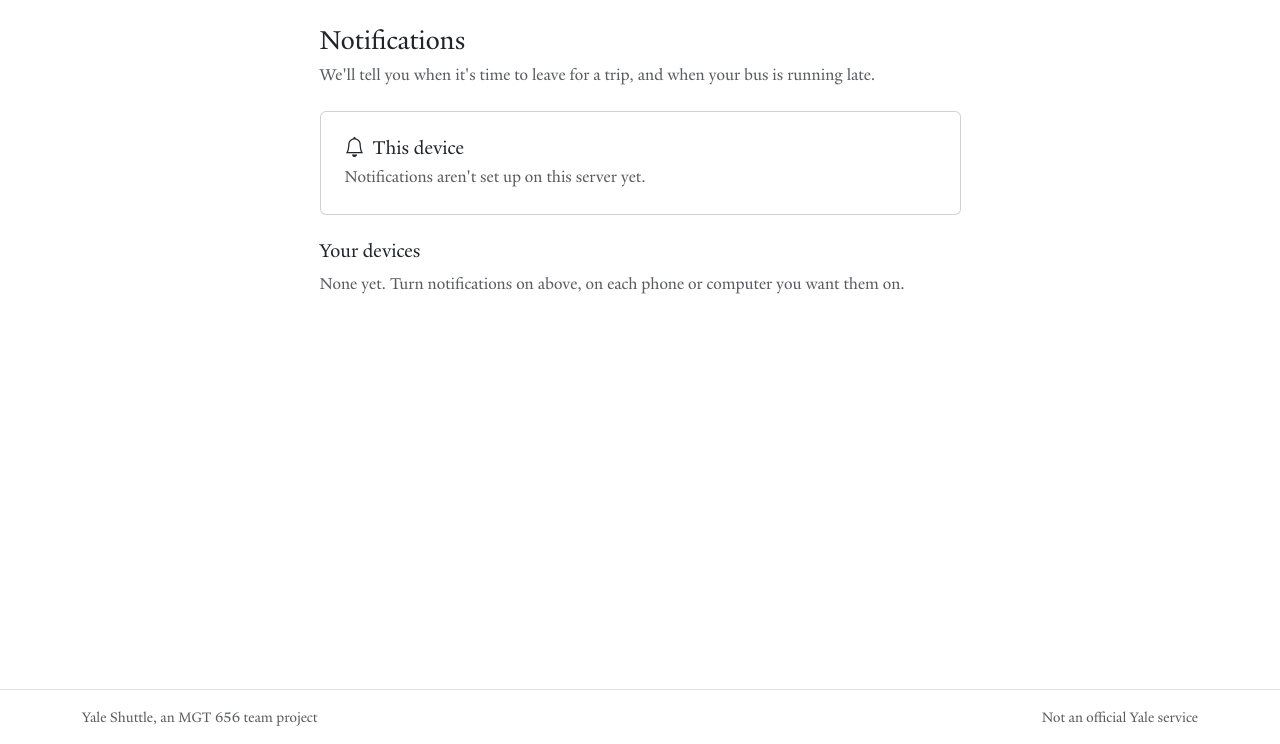
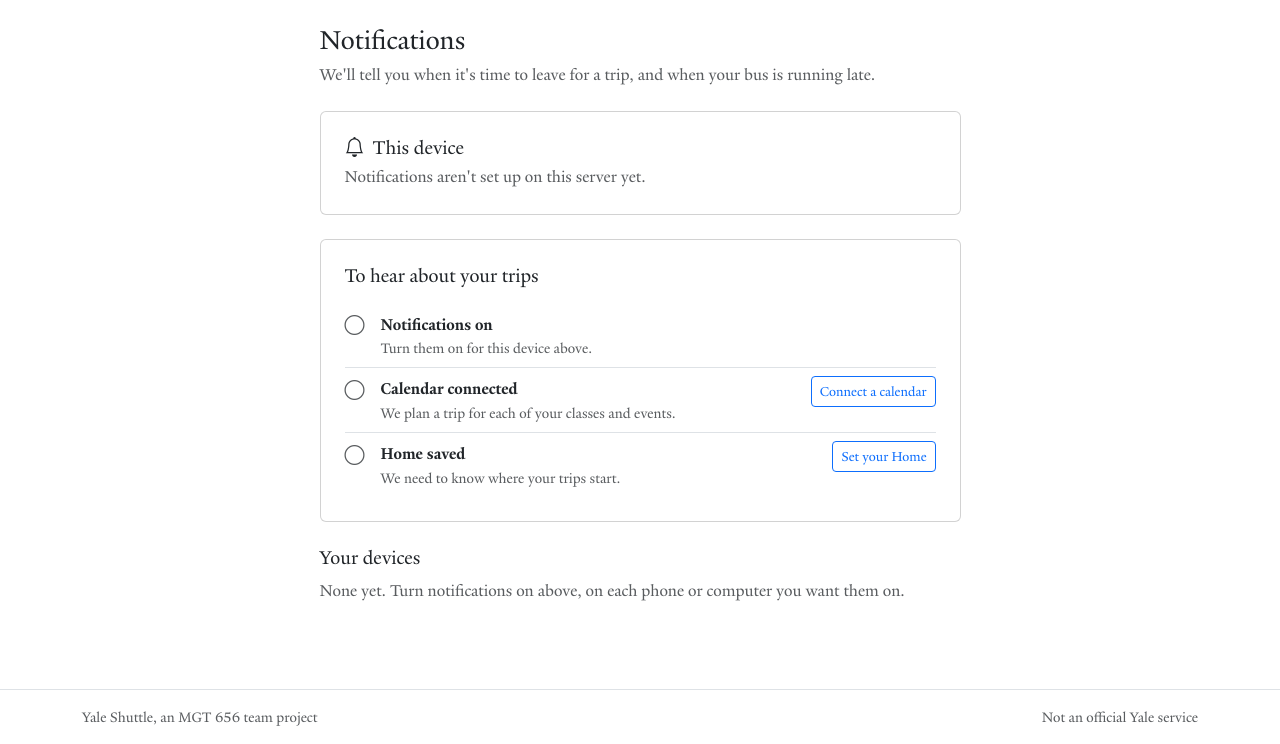
Before and after one commit to vchen017/project-yale-shuttle, a Django app: page /notifications/ in a window 1280 px wide. Shown: the part 56-800 px from the top of the page. Run offline with Django 5.2, Linux system fonts and the light colour scheme; the visitor is signed in with stand-in values (Sample User, id 1); data that the repository does not hold is empty.

Commit message:
Notifications page: say what a rider still needs to hear about their trips (#11)
A three-step checklist (notifications on, calendar connected, Home saved), each
with a link to where to do it, and what to expect once all three are done. The
home page no longer says the calendar nudge is coming next.

Co-Authored-By: Claude Sonnet 5.5 <noreply@anthropic.com>

```diff
--- a/notifications/views.py
+++ b/notifications/views.py
@@ -9,7 +9,11 @@ from django.contrib.auth.decorators import login_required
 from django.http import JsonResponse
 from django.shortcuts import get_object_or_404, redirect, render
 from django.templatetags.static import static
+from django.urls import reverse
 from django.views.decorators.http import require_POST, require_safe
+
+from calendars.models import Calendar
+from places.models import Place
 
 from . import push
 from .models import PushSubscription
@@ -17,13 +21,51 @@ from .models import PushSubscription
 BAD_SUBSCRIPTION = {"error": "That isn't a push subscription."}
 
 
+def setup_steps(user, devices):
+    """What a rider needs before we can tell them when to leave for a trip
+    (#11): a device with notifications on, a calendar with their events, and a
+    Home to start from. Each step says whether it's done and, when it isn't,
+    where to do it; the page shows them in order so a rider who turned
+    notifications on but connected nothing sees why nothing arrives."""
+    has_device = bool(devices)
+    has_calendar = Calendar.objects.filter(user=user).exists()
+    has_home = Place.objects.filter(user=user, is_home=True).exists()
+    return [
+        {
+            "done": has_device,
+            "title": "Notifications on",
+            "detail": "On for the devices below." if has_device else "Turn them on for this device above.",
+            "url": "",
+            "action": "",
+        },
+        {
+            "done": has_calendar,
+            "title": "Calendar connected",
+            "detail": "We plan a trip for each class and event on it." if has_calendar
+            else "We plan a trip for each of your classes and events.",
+            "url": reverse("calendar"),
+            "action": "Connect a calendar",
+        },
+        {
+            "done": has_home,
+            "title": "Home saved",
+            "detail": "Your trips start from there." if has_home else "We need to know where your trips start.",
+            "url": reverse("my-places"),
+            "action": "Set your Home",
+        },
+    ]
+
+
 @login_required
 def notifications(request):
     devices = request.user.push_subscriptions.all()
+    steps = setup_steps(request.user, devices)
     return render(
         request,
         "notifications/settings.html",
         {
+            "steps": steps,
+            "all_set": all(step["done"] for step in steps),
             "devices": devices,
             "endpoints": [device.endpoint for device in devices],
             "public_key": settings.VAPID_PUBLIC_KEY if push.is_configured() else "",
--- a/templates/core/home.html
+++ b/templates/core/home.html
@@ -67,7 +67,7 @@
       <p class="mb-0 text-body-secondary">Tell us when a bus never came or skipped your stop. It shows where the official times fall short.</p>
     </div>
   </div>
-  <p class="small text-body-secondary mt-3 mb-0">Coming next: connect your class schedule and get a nudge when it's time to walk to your stop.</p>
+  <p class="small text-body-secondary mt-3 mb-0"><a href="{% url 'calendar' %}">Connect your calendar</a> and <a href="{% url 'notifications' %}">turn on notifications</a> to get a nudge when it's time to walk to your stop.</p>
 </section>
 <script src="https://cdn.jsdelivr.net/npm/maplibre-gl@5.24.1/dist/maplibre-gl.js"
         integrity="sha384-nXMl9YiLoSG5KBPTFgvxVuIqQQcqIvo0bFrvoEaGJC6r7IibIzF1S36Zbf/sKBtL" crossorigin="anonymous" defer></script>
--- a/templates/notifications/settings.html
+++ b/templates/notifications/settings.html
@@ -24,6 +24,33 @@
         <button class="btn btn-primary" type="button" data-toggle hidden></button>
       </div>
     </div>
+
+    <section class="card mb-4" aria-labelledby="setup-title" data-setup>
+      <div class="card-body p-4">
+        <h2 class="h5 mb-3" id="setup-title">To hear about your trips</h2>
+        <ul class="list-unstyled mb-0">
+          {% for step in steps %}
+            <li class="d-flex align-items-start gap-3 py-2{% if not forloop.first %} border-top{% endif %}" data-step="{% if step.done %}done{% else %}todo{% endif %}">
+              {% if step.done %}
+                <i class="bi bi-check-circle-fill text-success fs-5" aria-hidden="true"></i><span class="visually-hidden">Done:</span>
+              {% else %}
+                <i class="bi bi-circle text-body-secondary fs-5" aria-hidden="true"></i><span class="visually-hidden">To do:</span>
+              {% endif %}
+              <div class="flex-grow-1">
+                <div class="fw-semibold">{{ step.title }}</div>
+                <div class="small text-body-secondary">{{ step.detail }}</div>
+              </div>
+              {% if not step.done and step.url %}
+                <a class="btn btn-sm btn-outline-primary" href="{{ step.url }}">{{ step.action }}</a>
+              {% endif %}
+            </li>
+          {% endfor %}
+        </ul>
+        {% if all_set %}
+          <p class="mt-3 mb-0"><i class="bi bi-bell-fill me-1" aria-hidden="true"></i>You're set. We'll tell you when to leave for each event in the next two hours, once per event unless your bus's expected time moves by 5 minutes or more.</p>
+        {% endif %}
+      </div>
+    </section>
 
     <h2 class="h5">Your devices</h2>
     {% if devices %}
```
Also changed, not shown: notifications/test_setup.py (added, +92 -0 lines).
